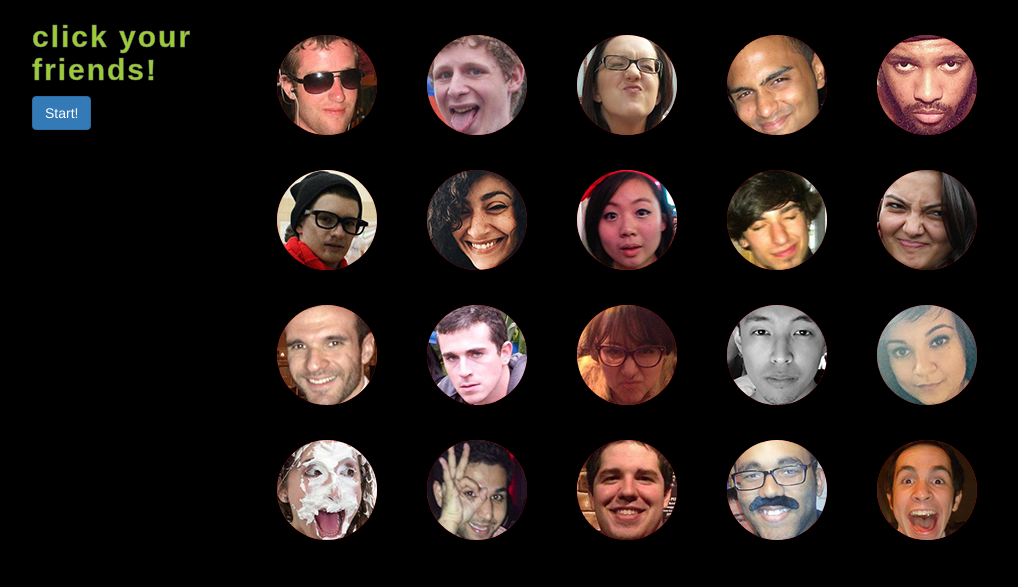
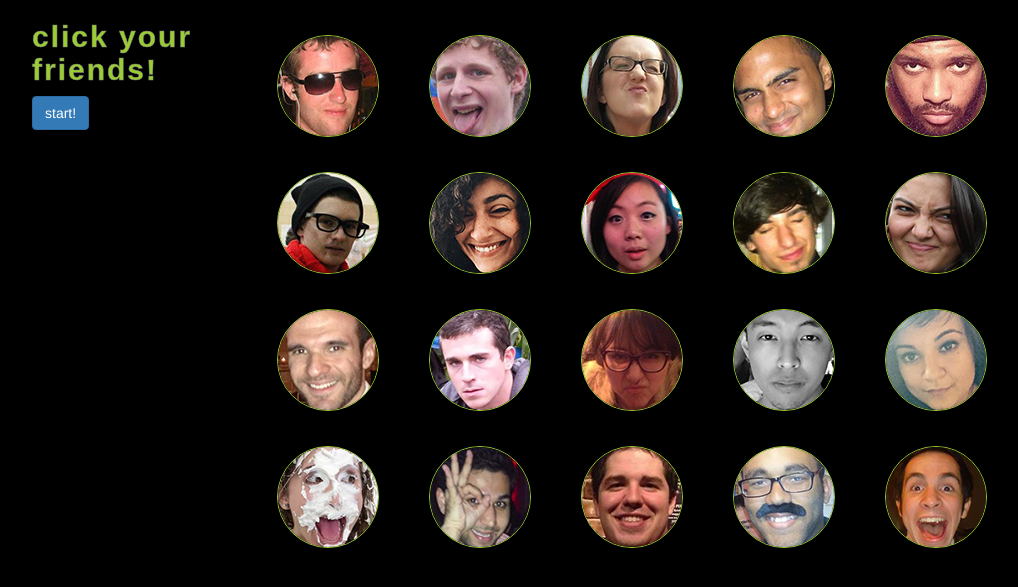
Before and after one commit to d1son/click-your-friends, a PHP site: page /game.html in a window 1280 px wide. Shown: the top 587 px of the page, without its empty margins (38-1056 px from the left). Run offline with PHP 8.4, Linux system fonts and the light colour scheme; some web fonts are replaced.

Commit message:
Updated images with bootstrap classes

```diff
--- a/css/style.css
+++ b/css/style.css
@@ -17,23 +17,10 @@ h1 {
 	-webkit-text-stroke: 0.5px gray;
 }
 
-/*td {
+img {
 	border-style: solid;
-	border-color: dimgray;
-	border-width: 3px;
-}*/
-
-img
-{
-	width: 100px;
-	height: 100px;
-	background: red;
-	-moz-border-radius: 50px;
-	-webkit-border-radius: 50px;
-	border-radius: 50px;
-}
-
-/* Cleaner, but slightly less support: use "50%" as value */
+	border-color: yellowgreen;
+	border-width: 1.75px;
 }
 
 .img-hover:hover {
--- a/game.html
+++ b/game.html
@@ -10,11 +10,12 @@
 
 </head>
 <body>
+<script type="text/javascript" src="js/events.js"></script>
 	<div class="container">
 		<div class="row">
 			<div class="col-md-2">
 				<h1>click your friends!</h1>
-				<button type="button" class="btn btn-primary">Start!</button>
+				<button type="button" id="btn-start" class="btn btn-primary">start!</button>
 			</div>
 		<!-- </div> -->
 		<!-- <div class="row"> -->
@@ -22,70 +23,85 @@
 				<table>
 					<tr>
 						<td>
-							<a href="#"><img src="images/schreck.jpg"></a></div>
+							<img src="images/schreck.jpg" class="img-circle">
 						</td>
 						<td>
-							<a href="#"><img src="images/bakan.jpg"></a>
+							<img src="images/bakan.jpg" class="img-circle">
 						</td>
 						<td>
-							<a href="#"><img src="images/gen.jpg"></a>
+							<img src="images/gen.jpg" class="img-circle">
 						</td>
 						<td>
-							<img src="images/amit.jpg">
+							<img src="images/amit.jpg" class="img-circle">
 						</td>
 						<td>
-							<img src="images/kazu.jpg">
+							<img src="images/kazu.jpg" class="img-circle">
 						</td>
 					</tr>
 					<tr>
 						<td>
-							<img src="images/ninja.jpg">
+							<img src="images/ninja.jpg" class="img-circle">
+
 						</td>
 						<td>
-							<img src="images/tina.jpg">
+							<img src="images/tina.jpg" class="img-circle">
+
 						</td>
 						<td>
-							<img src="images/alice.jpg">
+							<img src="images/alice.jpg" class="img-circle">
+
 						</td>
 						<td>
-							<img src="images/craig.jpg">
+							<img src="images/craig.jpg" class="img-circle">
+
 						</td>
 						<td>
-							<img src="images/tanya.jpg">
+							<img src="images/tanya.jpg" class="img-circle">
+
 						</td>
 					</tr>
 					<tr>
 						<td>
-							<img src="images/btedz.jpg">
+							<img src="images/btedz.jpg" class="img-circle">
+
 						</td>
 						<td>
-							<img src="images/cody.jpg">
+							<img src="images/cody.jpg" class="img-circle">
+
 						</td>
 						<td>
-							<img src="images/laura.jpg">
+							<img src="images/laura.jpg" class="img-circle">
+
 						</td>
 						<td>
-							<img src="images/jorge.jpg">
+							<img src="images/jorge.jpg" class="img-circle">
+
 						</td>
 						<td>
-							<img src="images/claudia.jpg">
+							<img src="images/claudia.jpg" class="img-circle">
+
 						</td>
 					</tr>
 					<tr>
 						<td>
-							<img src="images/sara.jpg">
+							<img src="images/sara.jpg" class="img-circle">
+
 						</td>
 						<td>
-							<img src="images/indy.jpg">
+							<img src="images/indy.jpg" class="img-circle">
+
 						</td>
 						<td>
-							<img src="images/gart.jpg">
+							<img src="images/gart.jpg" class="img-circle">
+
 						</td>
 						<td>
-							<img src="images/frid.jpg">
+							<img src="images/frid.jpg" class="img-circle">
+
 						</td>
 						<td>
-							<img src="images/nick.jpg">
+							<img src="images/nick.jpg" class="img-circle">
+
 						</td>
 					</tr>
 
```
